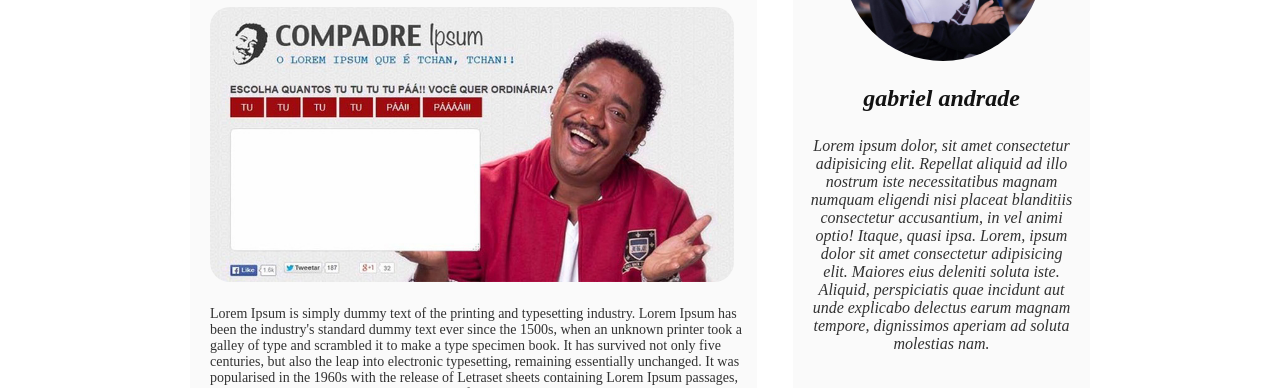
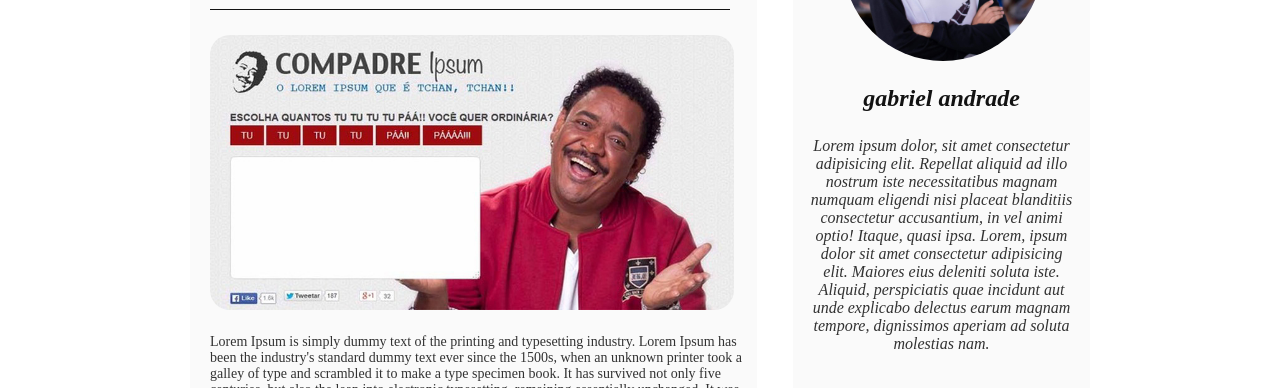
Before and after one commit to gandrade4/LMS-2020.1, a plain HTML site: page Atividades/Atividade 02/index.html in a window 1280 px wide. Shown: the part 587-975 px from the top of the page. Drawn offline with Linux system fonts and the light colour scheme; grey boxes are pictures that could not be loaded.

Commit message:
atv2: consegui colocar linha divisoria com svg

```diff
--- a/Atividades/Atividade 02/css/style-index.css
+++ b/Atividades/Atividade 02/css/style-index.css
@@ -105,11 +105,15 @@
     padding: 5px 10px 10px 20px;
 }
 
+svg{
+    margin-left: 20px;
+}
+
 .type1-article img{
     width: 92.5%;
     height: 92.5%;
     border-radius: 20px;
-    margin: 10px 20px 10px 20px;
+    margin: 20px 20px 10px 20px;
 }
 
 .type1-article h3{
--- a/Atividades/Atividade 02/index.html
+++ b/Atividades/Atividade 02/index.html
@@ -44,7 +44,9 @@
                 <!-- artigo extendido que conterá um leia mais (aprender como faz isso) -->
                 <h1>how to access lorem ipsum web and create random texts</h1>
                 <h2>Aliquam posuere nibh in consequat convallis. Sed tortor lectus, sodales in molestie sed, vulputate vitae justo. Nam dictum efficitur risus.</h2>
-
+                <svg width="520" height="2">
+                    <line x1="0" x2="520" style="stroke:#121212; stroke-width:2; margin: 0 0 0 10px;"/>
+                </svg>
                 <img src="./img/article1image.jpg" alt="Meme with brazillian singer Compadre Washington">
                 <p>Lorem Ipsum is simply dummy text of the printing and typesetting industry. Lorem Ipsum has been the industry's standard dummy text ever since the 1500s, when an unknown printer took a galley of type and scrambled it to make a type specimen book. It has survived not only five centuries, but also the leap into electronic typesetting, remaining essentially unchanged. It was popularised in the 1960s with the release of Letraset sheets containing Lorem Ipsum passages, and more recently with desktop publishing software like Aldus PageMaker including versions of Lorem Ipsum.</p>
                 <h3>Where does it come from?</h3>
```
